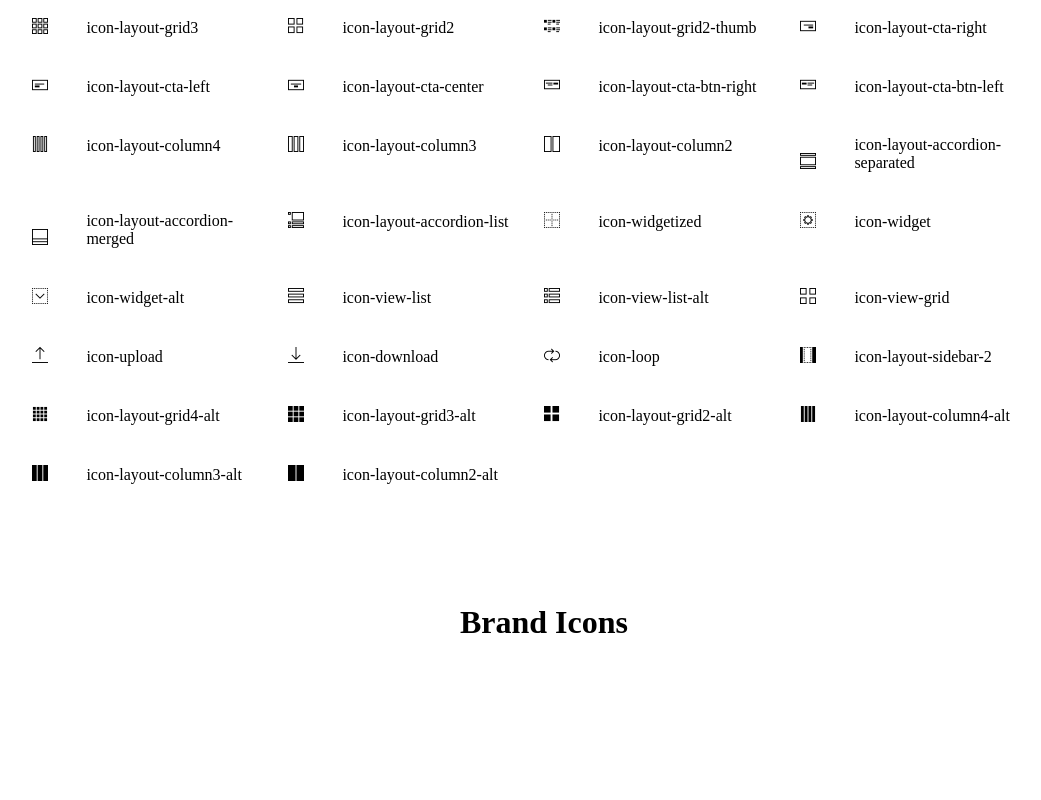
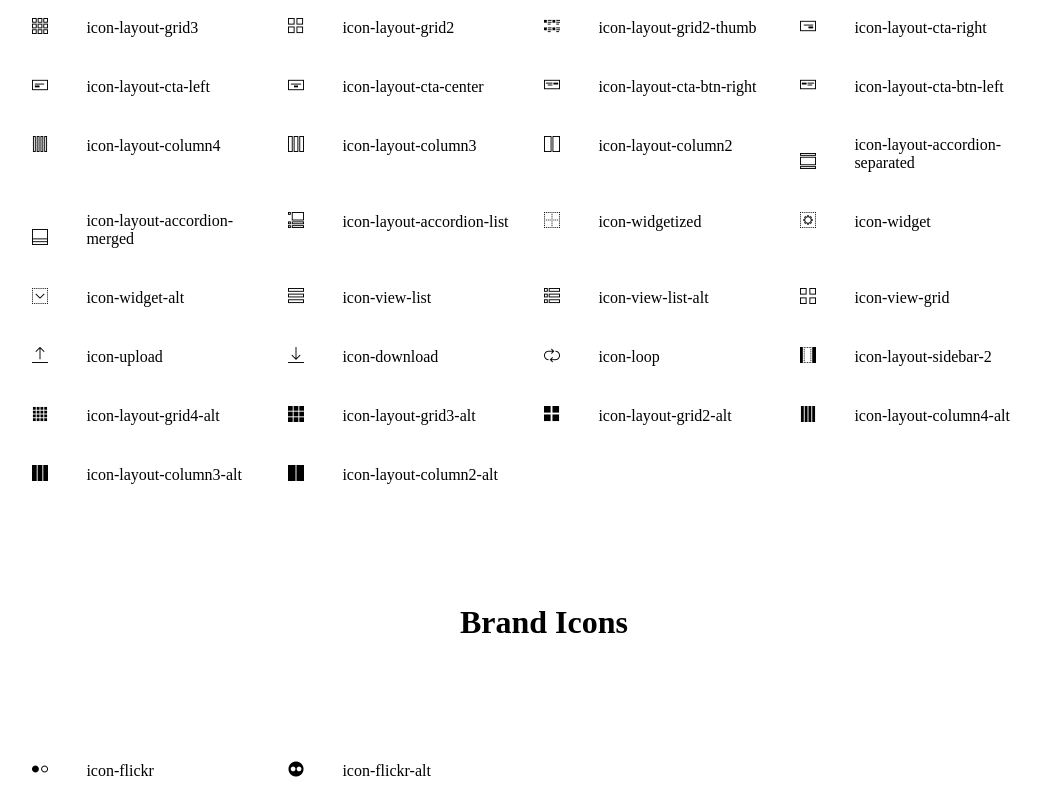
Before and after one commit to weedlorid/awesomeicon, a plain HTML site: page index.html in a window 1280 px wide. Shown: the part 5952-6752 px from the top of the page, without its empty margins (96-1137 px from the left). Drawn offline with Linux system fonts and the light colour scheme; files whose address does not match are found by name.

Commit message:
update brand-icon 1

```diff
--- a/index.html
+++ b/index.html
@@ -366,7 +366,8 @@
          <!-- Brand Icons -->
          <h1>Brand Icons</h1>
         <div class="icon_list">
-            <div class="icon_item"><span class=" "></span><span class="icon_name"></span></div>
+            <div class="icon_item"><span class="icon-flickr"></span><span class="icon_name">icon-flickr</span></div>
+            <div class="icon_item"><span class="icon-flickr-alt"></span><span class="icon_name">icon-flickr-alt</span></div>
         </div>
         </div>
     </div>
```
Also changed, not shown: 1 other file.
